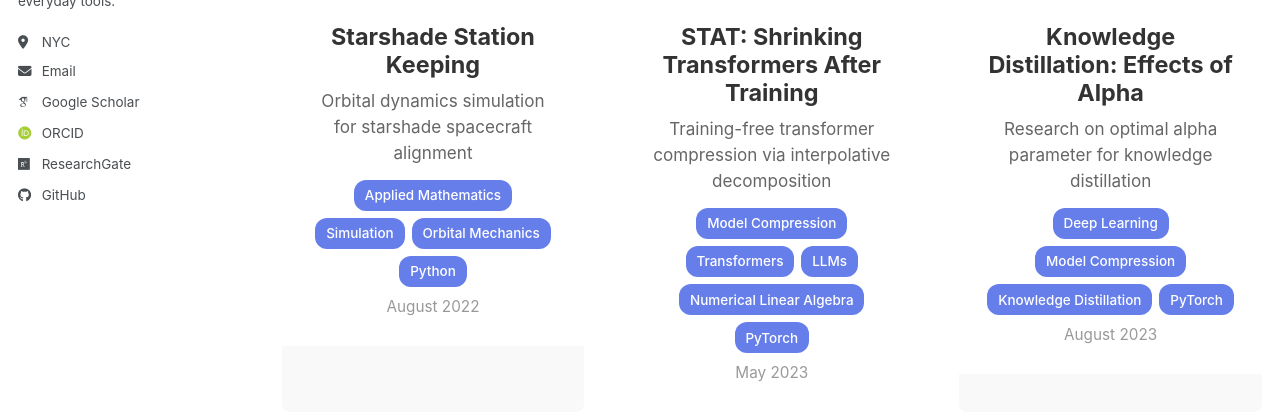
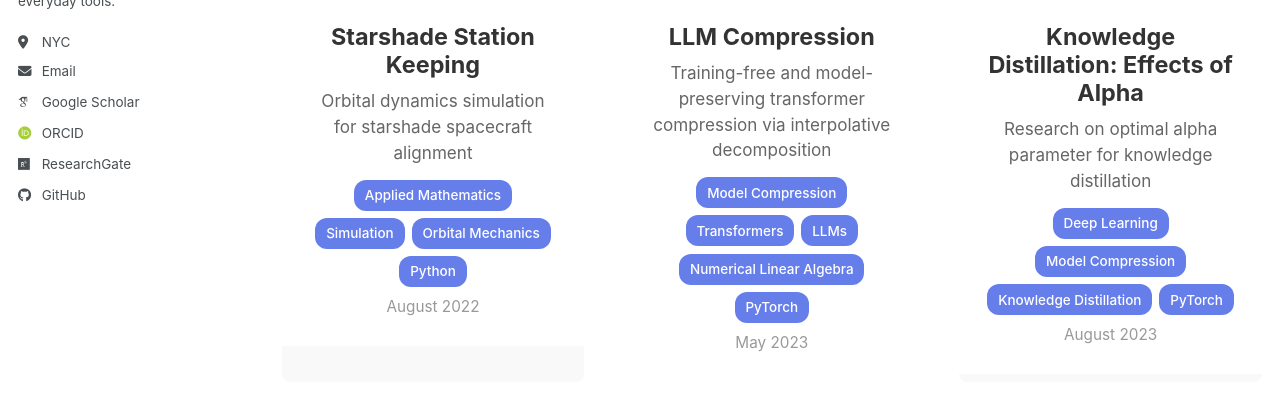
Before and after one commit to nicolehao34/nicolehao34.github.io, a Jekyll site: the page built from _pages/portfolio.html, in a window 1280 px wide and 900 px high, cut to the strip 417-831 px from the top of the window. Built offline with Jekyll 4.4.1, drawn with Linux system fonts in a browser that asks for light colours; some web fonts are replaced; a script bundle is joined from its source files by our own code; library files that are not in the unit come from our copies.

Commit message:
Update title and excerpt for clarity in LLM compression document

```diff
--- a/_portfolio/interpolative-decomposition-pruning.md
+++ b/_portfolio/interpolative-decomposition-pruning.md
@@ -1,6 +1,6 @@
 ---
-title: "STAT: Shrinking Transformers After Training"
-excerpt: "Training-free transformer compression via interpolative decomposition<br/><img src='/images/Projects/interpolative-decomposition-pruning.png'>"
+title: "LLM Compression"
+excerpt: "Training-free and model-preserving transformer compression via interpolative decomposition<br/><img src='/images/Projects/interpolative-decomposition-pruning.png'>"
 collection: portfolio
 date: 2023-05-01
 tags:
```
